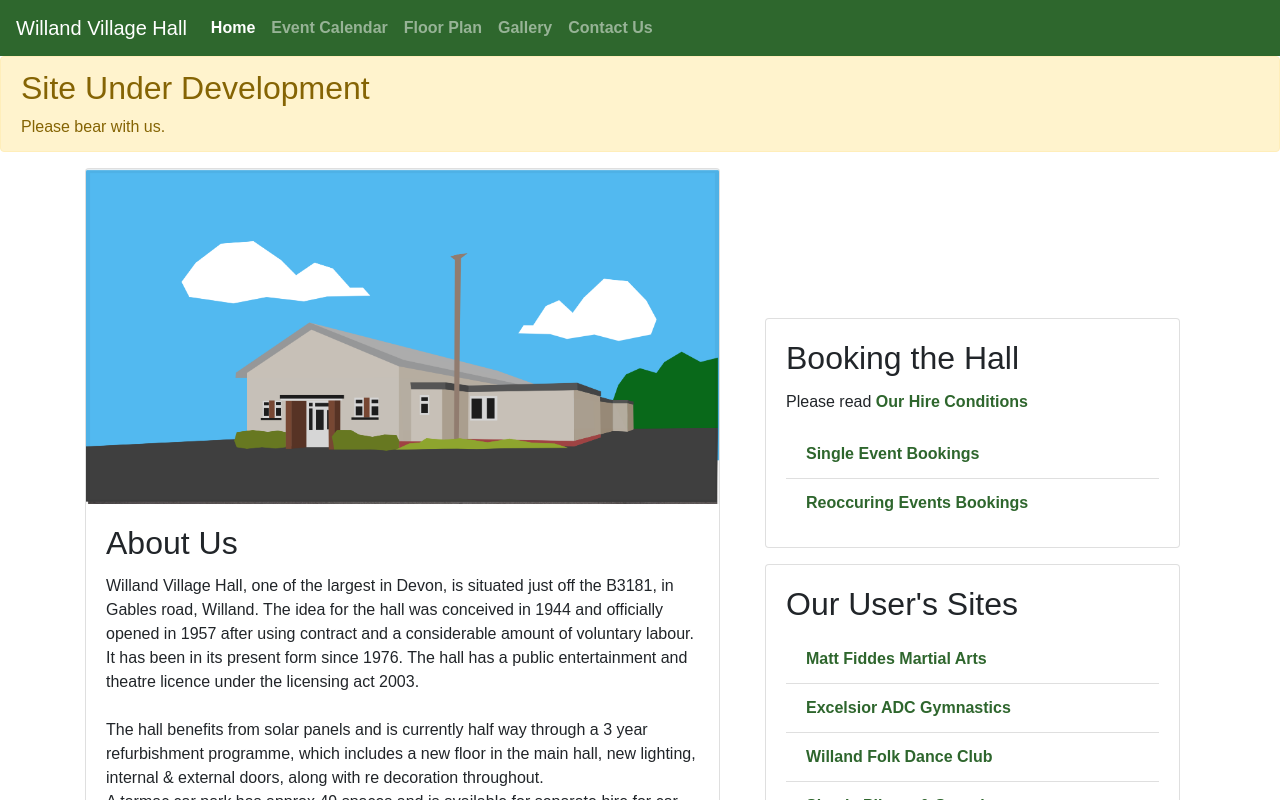
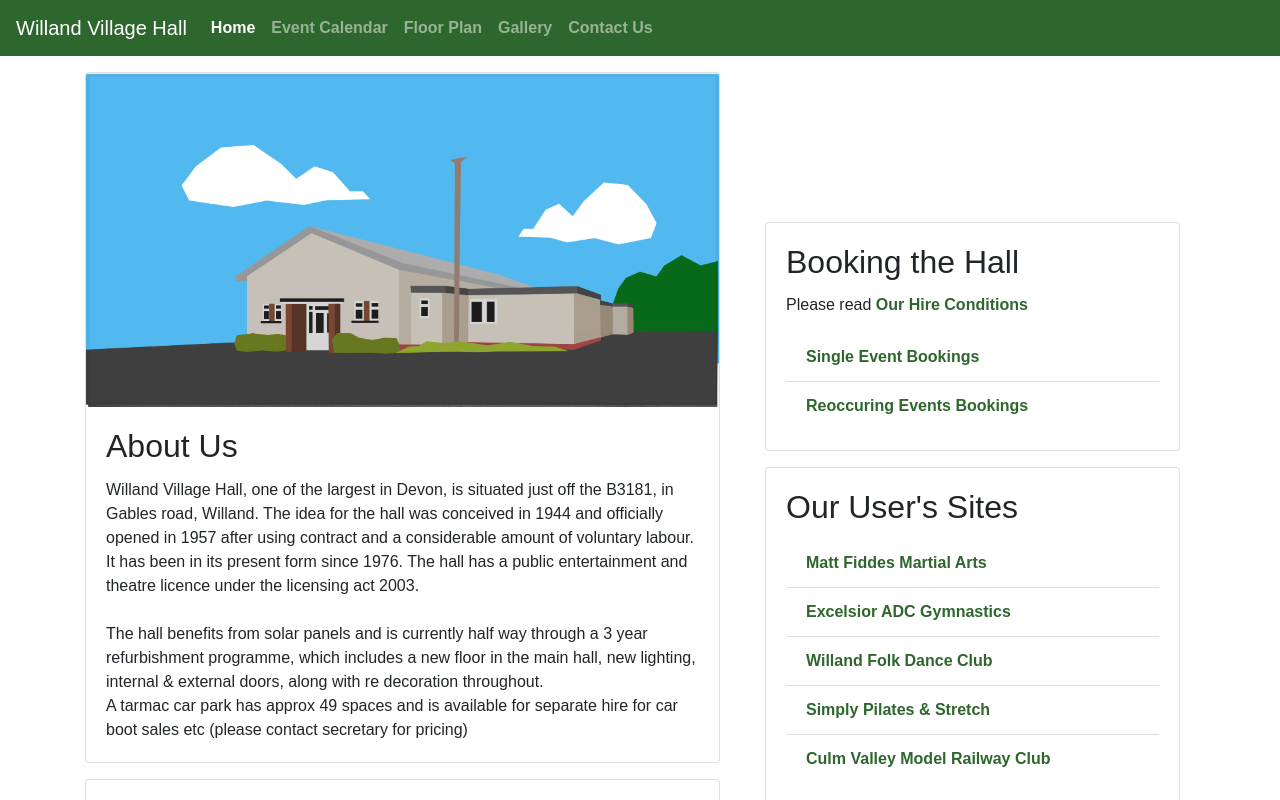
Before and after one commit to themiltonholmes/village-hall, a React (Create React App) app: page / in a window 1280 px wide. Shown: the top 800 px of the page. Built offline with nearby package versions, Linux system fonts and the light colour scheme; no server answers.

Commit message:
Hid development banner

```diff
--- a/src/App.js
+++ b/src/App.js
@@ -24,7 +24,11 @@ const CustomLink = ({ label, to, activeOnlyWhenExact }) => (
 );
 
 class App extends Component {
+
+
   render() {
+    const underDevelopment = false;
+
     return (
       <div className="App">
         <Router>
@@ -54,7 +58,7 @@ class App extends Component {
                 </ul>
               </div>
             </header>
-            <div className="alert alert-warning"><h2>Site Under Development</h2><span>Please bear with us.</span></div>
+    {(underDevelopment) && <div className="alert alert-warning"><h2>Site Under Development</h2><span>Please bear with us.</span></div> }
             <Route exact path="/" component={HomePage} />
             <Route exact path="/calendar" component={CalendarPage} />
             <Route exact path="/gallery" component={GalleryPage} />
```
